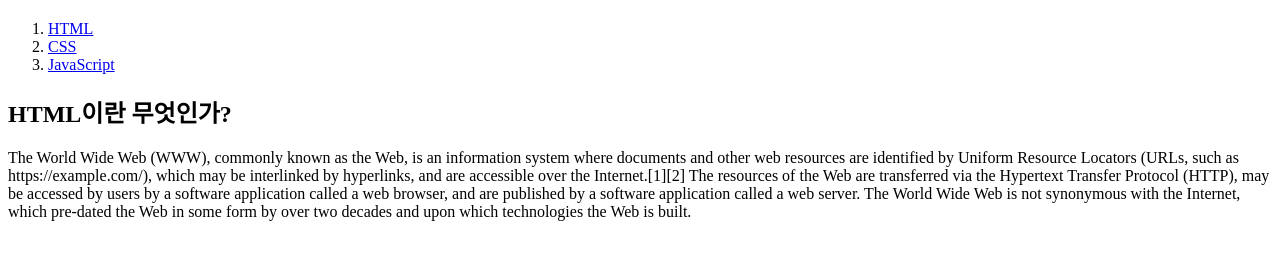
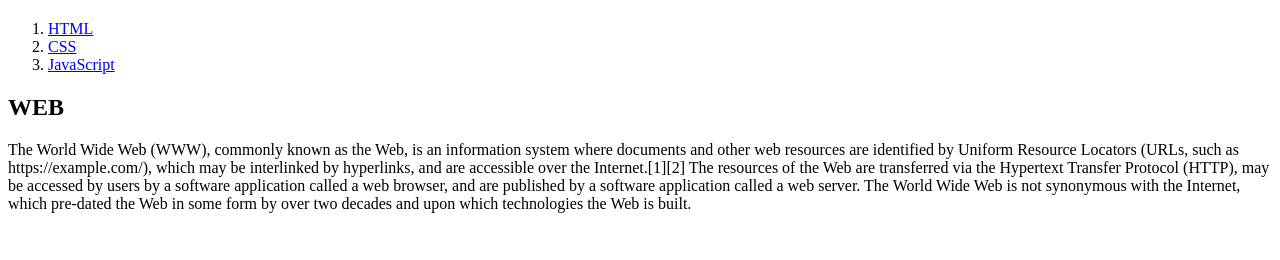
Before and after one commit to jyldpfla/web1, a plain HTML site: page index.html in a window 1280 px wide. Shown: the part 60-320 px from the top of the page. Drawn offline with Linux system fonts and the light colour scheme.

Commit message:
first version

```diff
--- a/index.html
+++ b/index.html
@@ -11,7 +11,7 @@
   <li><a href="2.html">CSS</a></li>
   <li><a href="3.html">JavaScript</a></li>
 </ol>
-<h2>HTML이란 무엇인가?</h2>
+<h2>WEB</h2>
 <p>The World Wide Web (WWW), commonly known as the Web, is an information system where documents and other web resources are identified by Uniform Resource Locators (URLs, such as https://example.com/), which may be interlinked by hyperlinks, and are accessible over the Internet.[1][2] The resources of the Web are transferred via the Hypertext Transfer Protocol (HTTP), may be accessed by users by a software application called a web browser, and are published by a software application called a web server. The World Wide Web is not synonymous with the Internet, which pre-dated the Web in some form by over two decades and upon which technologies the Web is built.
 </P>
 </body>
```
